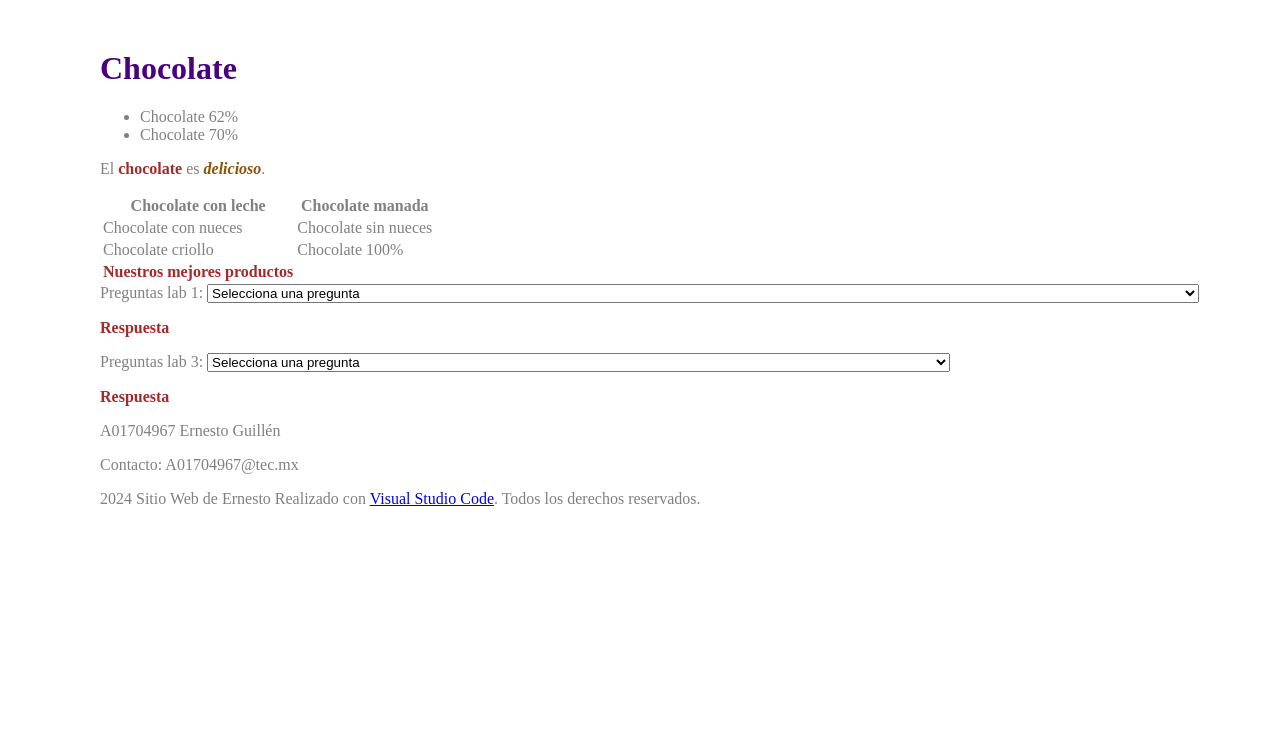
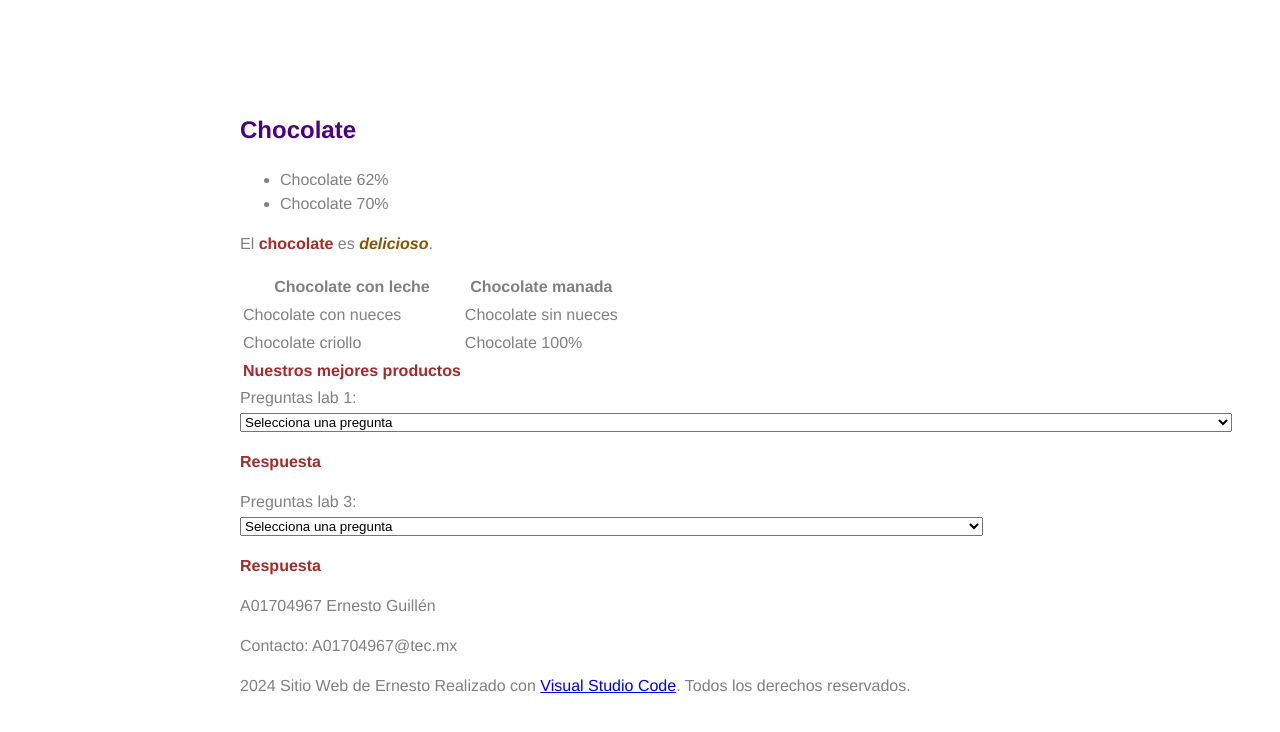
Before and after one commit to netogu1llen/Repositorio-TC2005B, a plain HTML site: page index.html in a window 1280 px wide. Drawn offline with Linux system fonts and the light colour scheme.

Commit message:
Nuevos diseños

```diff
--- a/css/mis_estilos.css
+++ b/css/mis_estilos.css
@@ -1,3 +1,5 @@
+@import 'https://fonts.googleapis.com/css?family=Roboto:300,400,500';
+
 .naranja{
     color: rgb(139, 82, 1);
     font-weight: bold;
@@ -11,3 +13,24 @@
 .naranja:hover{
     color: rgb(143, 123, 95)
 }
+
+body {
+    font-family: "Helvetica", "Arial", sans-serif;
+  }
+
+body {
+    line-height: 1.5;
+    padding: 4em 1em;
+  }
+
+  h2 {
+    margin-top: 1em;
+    padding-top: 1em;
+  }
+
+body {
+    color: #555;
+  }
+h1,h2,strong {
+    color: #333;
+  }
--- a/index.html
+++ b/index.html
@@ -1,3 +1,4 @@
+
 <!DOCTYPE html>
 <html>
 <head>
@@ -11,14 +12,14 @@
         }
             body {
             color:gray;
-            margin-left: 100px;
-            margin-top:50px;
+            margin: 0 auto;
+            max-width: 50em;
         }
     </style>
 </head>
 <body>
     <header>
-        <h1 id="titulo">Chocolate</h1>
+        <h2 id="titulo">Chocolate</h2>
     </header>
     <nav>
         <ul>
```
